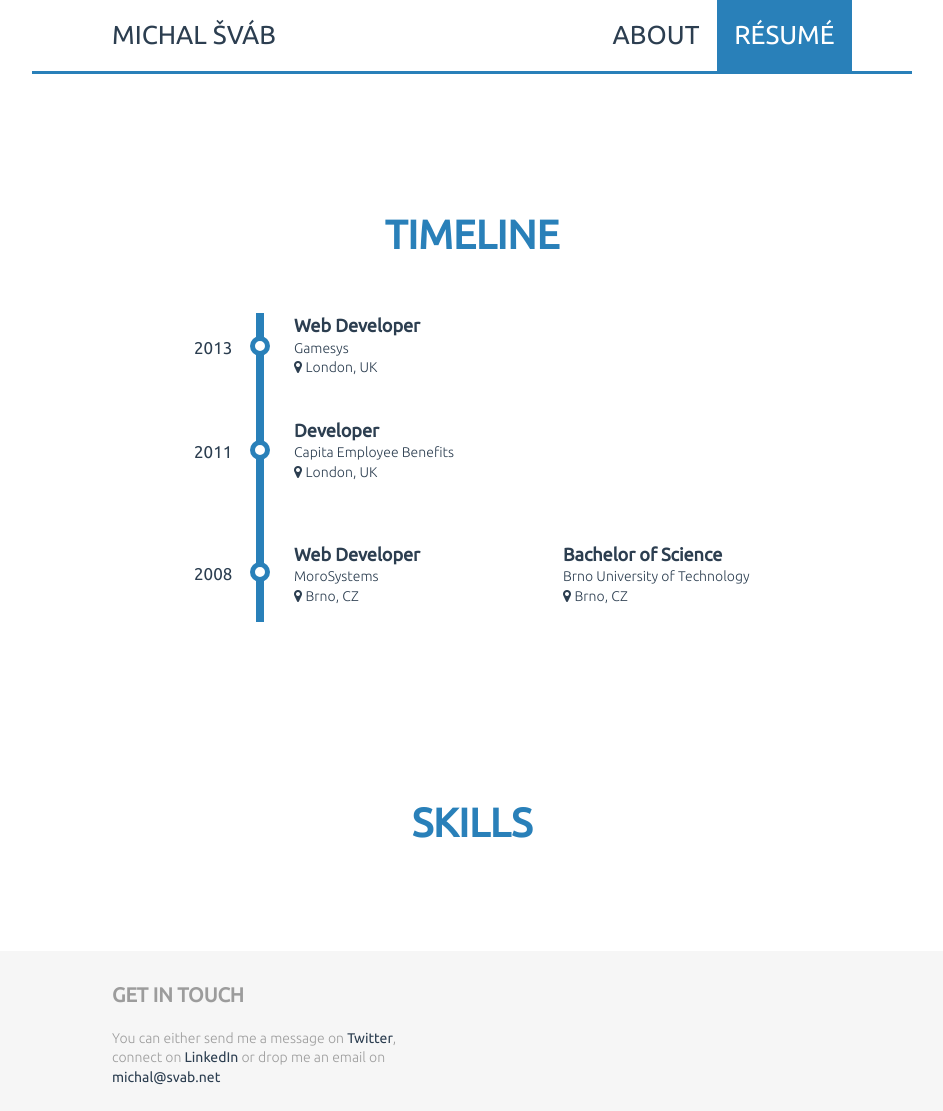
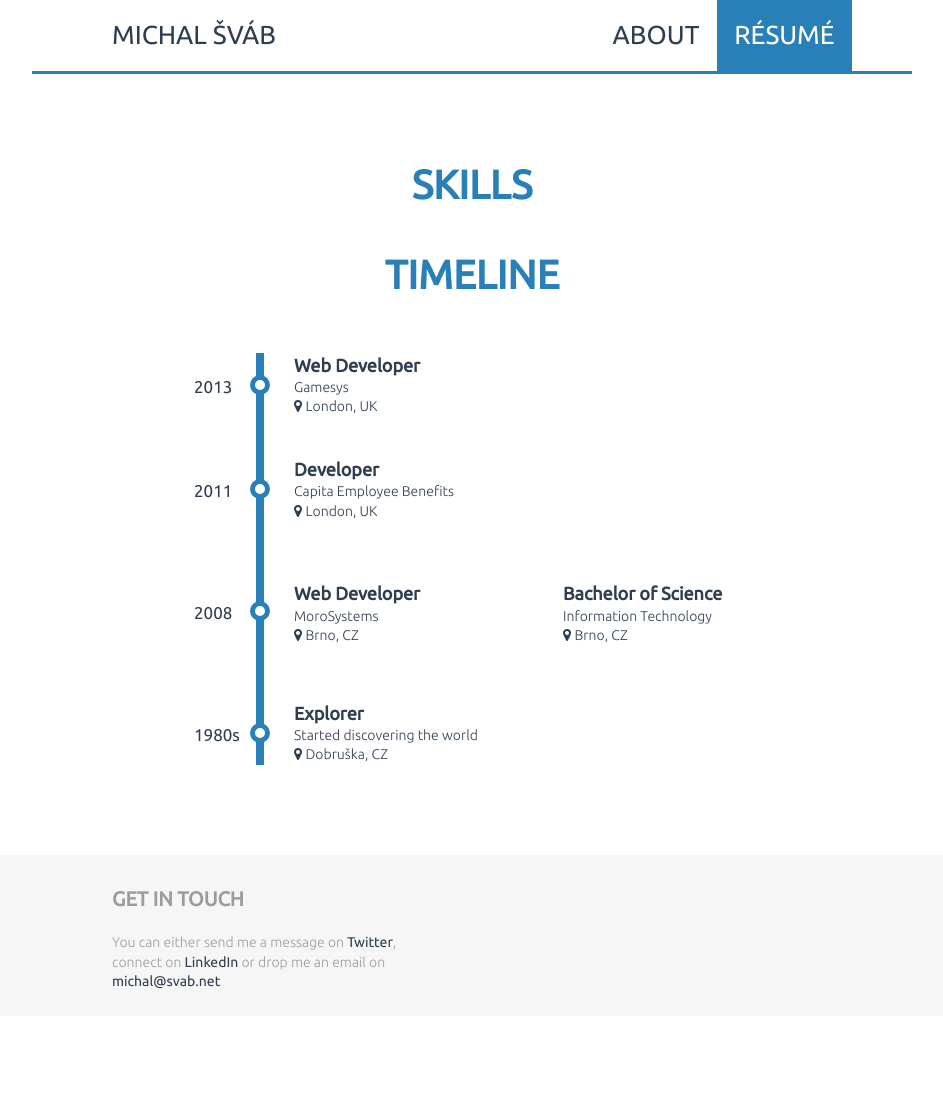
Before and after one commit to msvab/msvab.github.io, a Jekyll site: the page built from resume.html, in a window 1280 px wide. Shown: the whole page, without its empty margins (168-1111 px from the left). Built offline with Jekyll 4.4.1, drawn with Linux system fonts in a browser that asks for light colours; Markdown is read by kramdown in place of the engine named in the settings; after the commit the page ends 1016 px from its top, so only the background shows below that.

Commit message:
tweaking markup

```diff
--- a/_layouts/default.html
+++ b/_layouts/default.html
@@ -6,11 +6,11 @@
   <body>
     {% include header.html %}
 
-    <section class="content wrapper">
+    <div class="content wrapper">
       <div class="inner clearfix">
         {{ content }}
       </div>
-    </section>
+    </div>
 
     {% include footer.html %}
   </body>
--- a/about.html
+++ b/about.html
@@ -5,7 +5,7 @@
 navigable: true
 permalink: /about/
 ---
-<div>
+<section>
   <h2 class="text-center">About</h2>
   <p>I am a Web Developer and tech enthusiast living in London. I am interested in all things web and love to explore and learn new things.</p>
   <p>I grew up in Dobruška, a small town in the Czech Republic. Having been always passionate about technology and especially the internet,
@@ -20,4 +20,4 @@
     <a href="https://www.linkedin.com/in/msvab" target="_blank" title="LinkedIn" class="linkedin"></a>
     <a href="https://twitter.com/msvab" target="_blank" title="Twitter" class="twitter"></a>
   </div>
-</div>
+</section>
--- a/assets/css/_site.scss
+++ b/assets/css/_site.scss
@@ -28,7 +28,7 @@
   width: 100%;
 }
 
-header, section, footer {
+header, .content, footer {
   @include flex(1 100%);
 }
 
@@ -36,7 +36,7 @@
   @include align-self(flex-start);
 }
 
-section {
+.content {
   @include align-self(stretch);
 }
 
@@ -138,7 +138,7 @@
   }
 }
 
-section {
+.content {
   padding: 5rem 0;
 
   h2 {
--- a/assets/css/main.css
+++ b/assets/css/main.css
@@ -895,7 +895,7 @@
 }
 
 /* line 31, /Users/msvab/dev/msvab.github.io/assets/css/_site.scss */
-header, section, footer {
+header, .content, footer {
   -webkit-box-flex: 1;
   -webkit-flex: 1 100%;
   -moz-box-flex: 1;
@@ -913,7 +913,7 @@
 }
 
 /* line 39, /Users/msvab/dev/msvab.github.io/assets/css/_site.scss */
-section {
+.content {
   -webkit-align-self: stretch;
   -moz-align-self: stretch;
   -ms-flex-item-align: stretch;
@@ -1034,45 +1034,45 @@
 }
 
 /* line 141, /Users/msvab/dev/msvab.github.io/assets/css/_site.scss */
-section {
+.content {
   padding: 5rem 0;
 }
 /* line 144, /Users/msvab/dev/msvab.github.io/assets/css/_site.scss */
-section h2 {
+.content h2 {
   color: #2980b9;
   text-transform: uppercase;
   font-size: 4rem;
   margin-bottom: 0;
 }
 /* line 151, /Users/msvab/dev/msvab.github.io/assets/css/_site.scss */
-section p {
+.content p {
   font-size: 2rem;
 }
 /* line 155, /Users/msvab/dev/msvab.github.io/assets/css/_site.scss */
-section a, section :link, section :visited {
+.content a, .content :link, .content :visited {
   color: #2980b9;
 }
 /* line 159, /Users/msvab/dev/msvab.github.io/assets/css/_site.scss */
-section .feature {
+.content .feature {
   margin: auto;
 }
 /* line 162, /Users/msvab/dev/msvab.github.io/assets/css/_site.scss */
-section .feature h2 {
+.content .feature h2 {
   font-size: 6rem;
 }
 /* line 167, /Users/msvab/dev/msvab.github.io/assets/css/_site.scss */
-section .contact-links {
+.content .contact-links {
   margin-top: 5rem;
 }
 /* line 170, /Users/msvab/dev/msvab.github.io/assets/css/_site.scss */
-section .contact-links a {
+.content .contact-links a {
   display: inline-block;
   width: 32.5%;
   text-align: center;
   font-size: 6rem;
 }
 /* line 176, /Users/msvab/dev/msvab.github.io/assets/css/_site.scss */
-section .contact-links a.email {
+.content .contact-links a.email {
   font-family: FontAwesome;
   font-style: normal;
   font-weight: normal;
@@ -1081,11 +1081,11 @@
   -moz-osx-font-smoothing: grayscale;
 }
 /* line 23, /Users/msvab/dev/msvab.github.io/assets/css/_mixins.scss */
-section .contact-links a.email:before {
+.content .contact-links a.email:before {
   content: "\f0e0";
 }
 /* line 180, /Users/msvab/dev/msvab.github.io/assets/css/_site.scss */
-section .contact-links a.linkedin {
+.content .contact-links a.linkedin {
   font-family: FontAwesome;
   font-style: normal;
   font-weight: normal;
@@ -1094,11 +1094,11 @@
   -moz-osx-font-smoothing: grayscale;
 }
 /* line 23, /Users/msvab/dev/msvab.github.io/assets/css/_mixins.scss */
-section .contact-links a.linkedin:before {
+.content .contact-links a.linkedin:before {
   content: "\f0e1";
 }
 /* line 184, /Users/msvab/dev/msvab.github.io/assets/css/_site.scss */
-section .contact-links a.twitter {
+.content .contact-links a.twitter {
   font-family: FontAwesome;
   font-style: normal;
   font-weight: normal;
@@ -1107,7 +1107,7 @@
   -moz-osx-font-smoothing: grayscale;
 }
 /* line 23, /Users/msvab/dev/msvab.github.io/assets/css/_mixins.scss */
-section .contact-links a.twitter:before {
+.content .contact-links a.twitter:before {
   content: "\f099";
 }
 
--- a/index.html
+++ b/index.html
@@ -3,7 +3,7 @@
 title: Developer
 description: Personal website of Michal Šváb. Web Developer living in London.
 ---
-<div class="feature text-center">
+<section class="feature text-center">
   <h2>Hello, I'm Michal</h2>
   <p>You can usually find me writing code, playing squash, travelling or drinking beer.</p>
-</div>
+</section>
--- a/resume.html
+++ b/resume.html
@@ -5,6 +5,9 @@
 navigable: true
 permalink: /resume/
 ---
+<section class="skills">
+  <h2 class="text-center">Skills</h2>
+</section>
 <section class="timeline">
   <h2 class="text-center">Timeline</h2>
   <ul>
@@ -39,12 +42,19 @@
       </div>
       <div class="detail col-2">
         <h3>Bachelor of Science</h3>
-          <p>Brno University of Technology<br/><span class="location"></span>Brno, CZ</p>
+        <p>Information Technology<br/><span class="location"></span>Brno, CZ</p>
       </div>
       <div class="clearfix"></div>
     </li>
+    <li>
+      <div class="label">
+        <span class="date">1980s</span>
+        <span class="circle"></span>
+      </div>
+      <div class="detail">
+        <h3>Explorer</h3>
+        <p>Started discovering the world<br/><span class="location"></span>Dobruška, CZ</p>
+      </div>
+    </li>
   </ul>
 </section>
-<section class="skills">
-  <h2 class="text-center">Skills</h2>
-</section>
```
Lines whose indentation alone changed are shown as unchanged.
